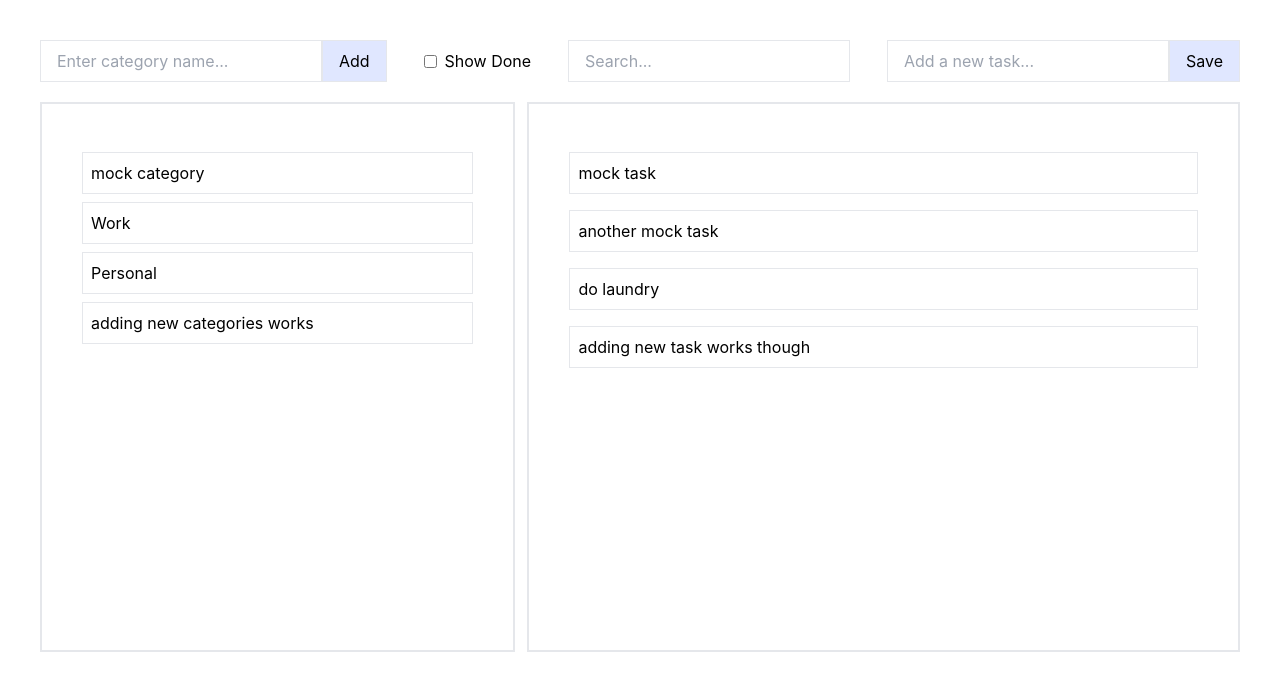
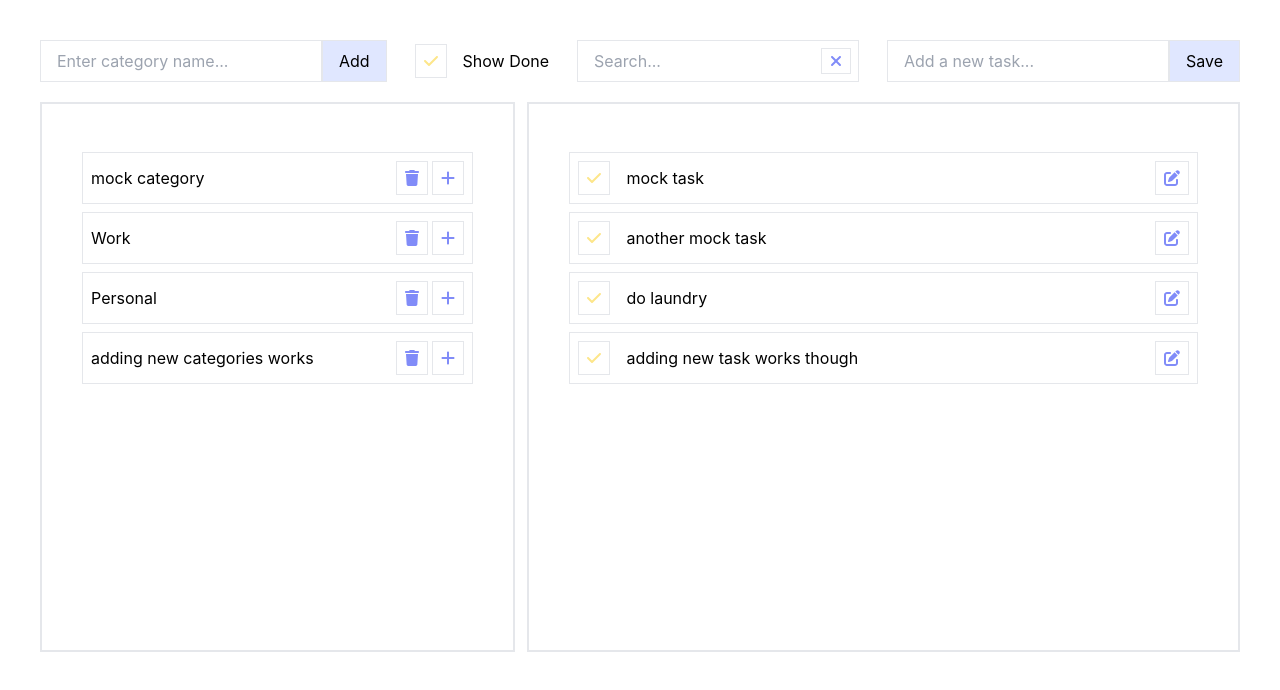
Before and after one commit to burcinkarimov/todo-app, a React (Create React App) app: page / in a window 1280 px wide. Shown: the top 690 px of the page. Built offline with nearby package versions, Linux system fonts and the light colour scheme.

Commit message:
Add icons

```diff
--- a/package.json
+++ b/package.json
@@ -3,6 +3,8 @@
   "version": "0.1.0",
   "private": true,
   "dependencies": {
+    "@fortawesome/free-solid-svg-icons": "^6.5.1",
+    "@fortawesome/react-fontawesome": "^0.2.0",
     "@testing-library/jest-dom": "^5.17.0",
     "@testing-library/react": "^13.4.0",
     "@testing-library/user-event": "^13.5.0",
--- a/src/App.js
+++ b/src/App.js
@@ -1,6 +1,8 @@
 import { useState } from "react";
 import PrimaryButton from "./components/PrimaryButton";
 import TextInput from "./components/TextInput";
+import { FontAwesomeIcon } from '@fortawesome/react-fontawesome';
+import { faTrash, faPlus, faPenToSquare, faXmark, faCheck } from '@fortawesome/free-solid-svg-icons';
 
 function App() {
   const [tasks, setTasks] = useState(['mock task', 'another mock task', 'do laundry', 'adding new task works though']);
@@ -40,11 +42,12 @@ function App() {
           <PrimaryButton text="Add" />
         </form>
         <div className="flex gap-2 items-center">
-          <input type="checkbox" id="showDoneCheckbox"/>
-          <label htmlFor="showDoneCheckbox">Show Done</label>
+          <FontAwesomeIcon icon={faCheck} className="p-2 mr-2 border-[1px] text-amber-200 hover:bg-amber-200 hover:text-white cursor-pointer" />
+          <p>Show Done</p>
         </div>
-        <div>
-        <TextInput placeholder="Search..." />
+        <div className="relative">
+          <TextInput placeholder="Search..." />
+          <FontAwesomeIcon icon={faXmark} className="absolute right-2 top-2 py-1 px-2 border-[1px] text-indigo-400 hover:bg-indigo-600 hover:text-white cursor-pointer" />
         </div>
         <form onSubmit={handleTaskSubmit}>
           <TextInput placeholder="Add a new task..." value={newTask} onChange={handleTaskChange} />
@@ -55,18 +58,24 @@ function App() {
         <div className="w-2/5 p-10 border-2 overflow-scroll">
           <ul>
             {categories.map((category, index) => (
-              <li key={index} className="p-2 border-[1px] my-2">{category}</li>
+              <li key={index} className="p-2 border-[1px] my-2 flex items-center justify-between">
+                <p>{category}</p>
+                <div className="flex gap-1">
+                  <FontAwesomeIcon icon={faTrash} className="p-2 border-[1px] text-indigo-400 hover:bg-indigo-600 hover:text-white cursor-pointer" />
+                  <FontAwesomeIcon icon={faPlus} className="p-2 border-[1px]  text-indigo-400 hover:bg-indigo-600 hover:text-white cursor-pointer" />
+                </div>
+              </li>
             ))}
           </ul>
         </div>
         <div className="w-3/5 p-10 border-2 overflow-scroll">
           <ul>
             {tasks.map((task, index) => (
-              <div className="flex items-center gap-2">
-                <li key={index} className="p-2 border-[1px] my-2 w-full">
-                  {task}
-                </li>
-              </div>
+              <li key={index} className="p-2 border-[1px] my-2 flex items-center">
+                <FontAwesomeIcon icon={faCheck} className="p-2 mr-4 border-[1px] text-amber-200 hover:bg-amber-200 hover:text-white cursor-pointer" />
+                <p>{task}</p>
+                <FontAwesomeIcon icon={faPenToSquare} className="ml-auto p-2 border-[1px] text-indigo-400 hover:bg-indigo-600 hover:text-white cursor-pointer" />
+              </li>
             ))}
           </ul>
         </div>
```
Also changed, not shown: 1 other file (tests, documents, lock files or other folders).
